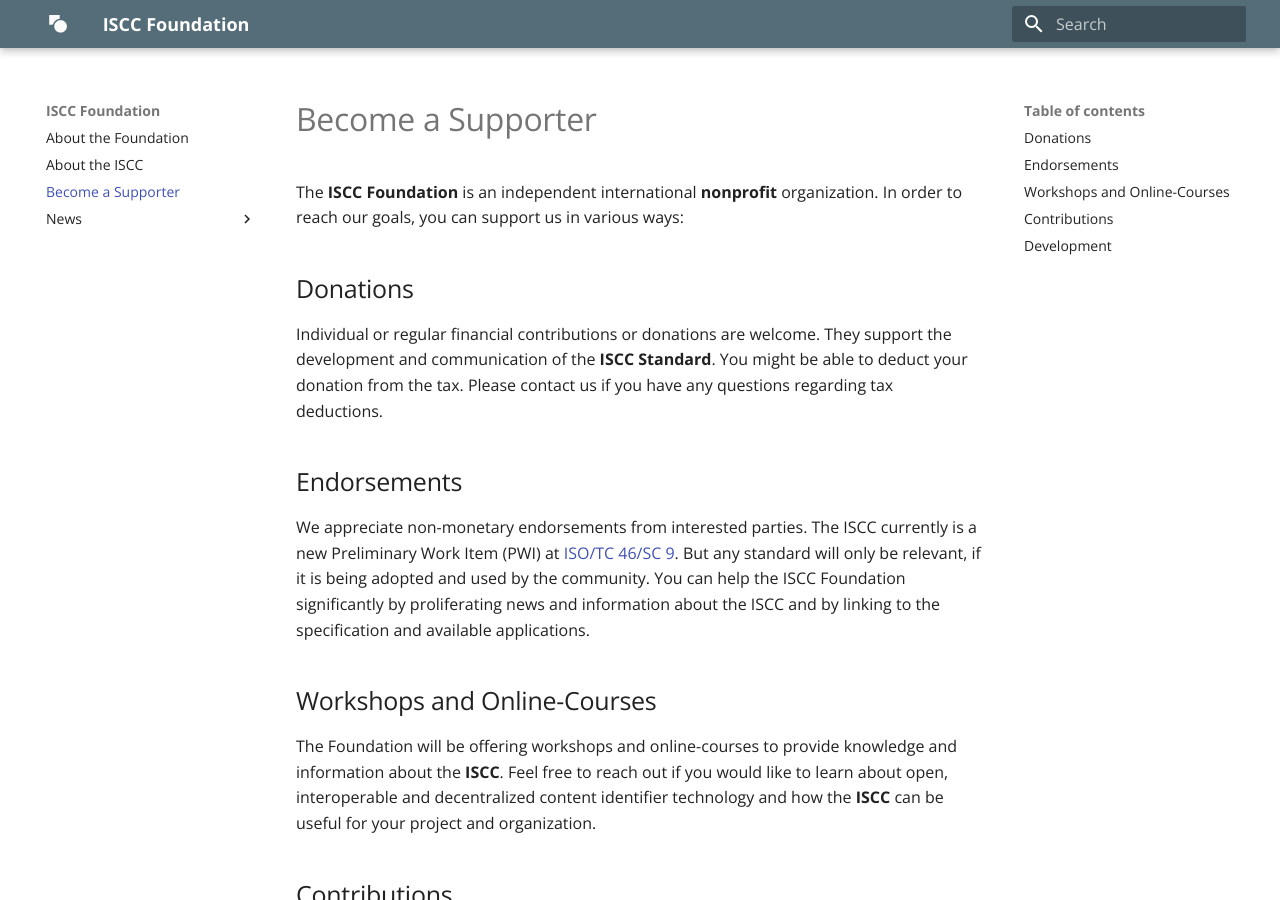
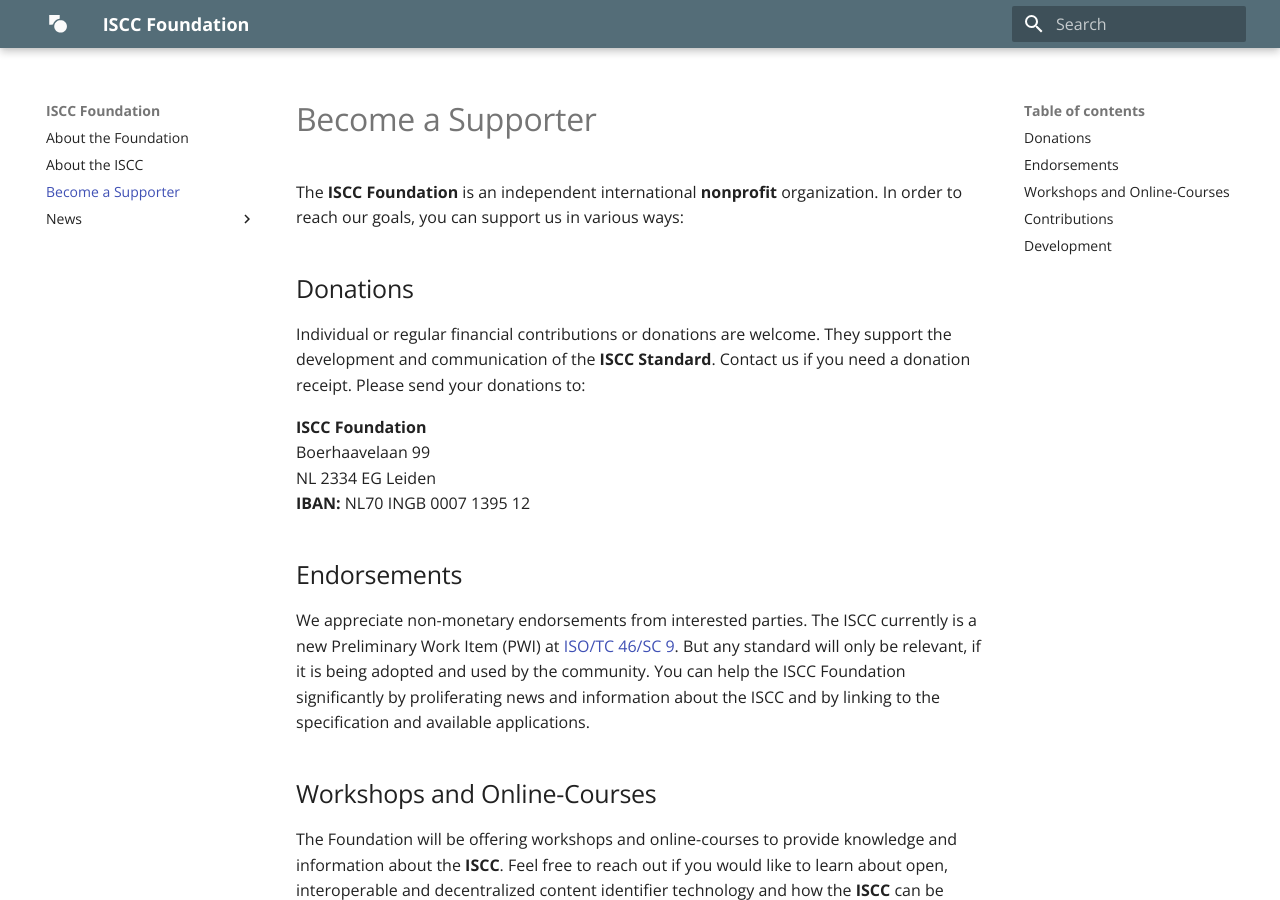
Before and after one commit to iscc/foundation, an MkDocs documentation site: the page built from docs/support.md, in a window 1280 px wide and 900 px high. Built offline with MkDocs 1.6.1 and Material for MkDocs 9.7.7, drawn with Linux system fonts in a browser that asks for light colours.

Commit message:
Add IBAN to imprint and support pages.

```diff
--- a/docs/support.md
+++ b/docs/support.md
@@ -6,8 +6,12 @@
 
 ## Donations
 
-Individual or regular financial contributions or donations are welcome. They support the development and communication of the **ISCC Standard**. You might be able to deduct your donation from the tax. Please contact us if you have any questions regarding tax deductions.
+Individual or regular financial contributions or donations are welcome. They support the development and communication of the **ISCC Standard**. Contact us if you need a donation receipt. Please send your donations to:
 
+**ISCC Foundation**
+Boerhaavelaan 99
+NL 2334 EG Leiden
+**IBAN:** NL70 INGB 0007 1395 12
 
 ## Endorsements
 
```
Also changed, not shown: docs/imprint.md (+2 -0 lines).
